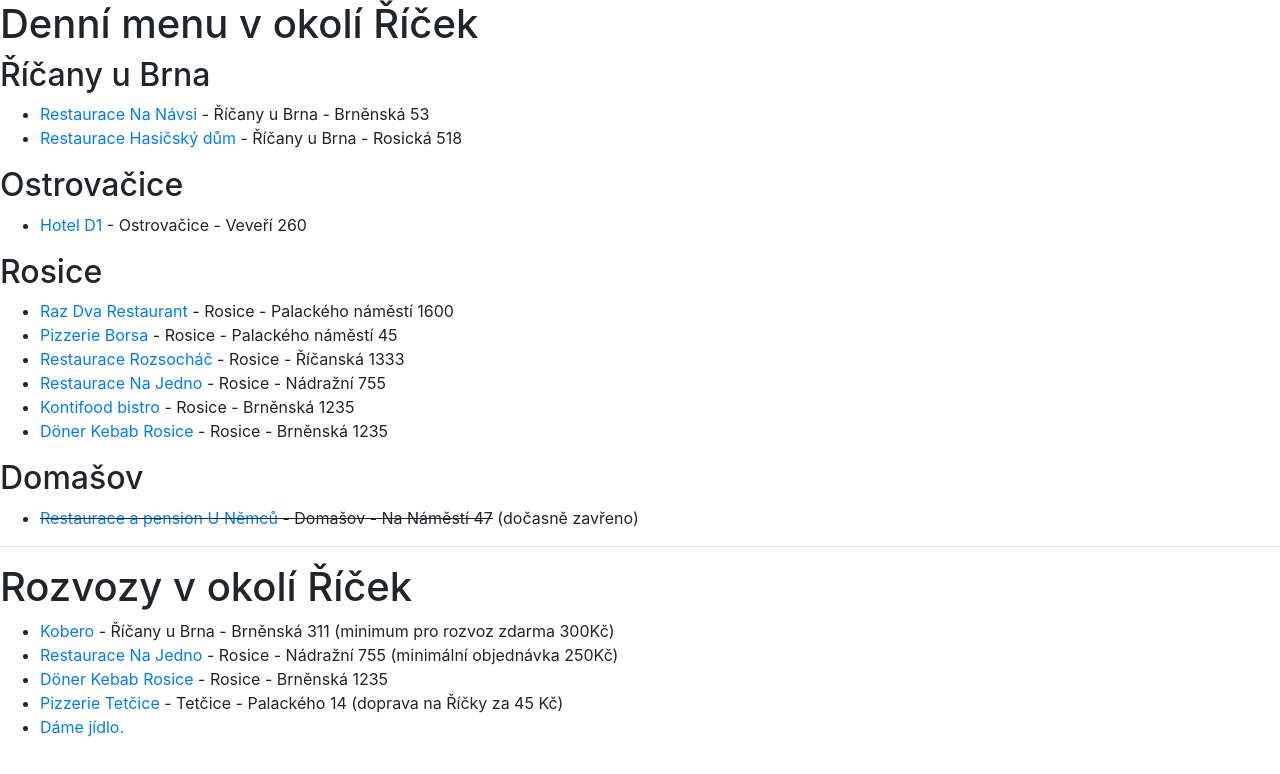
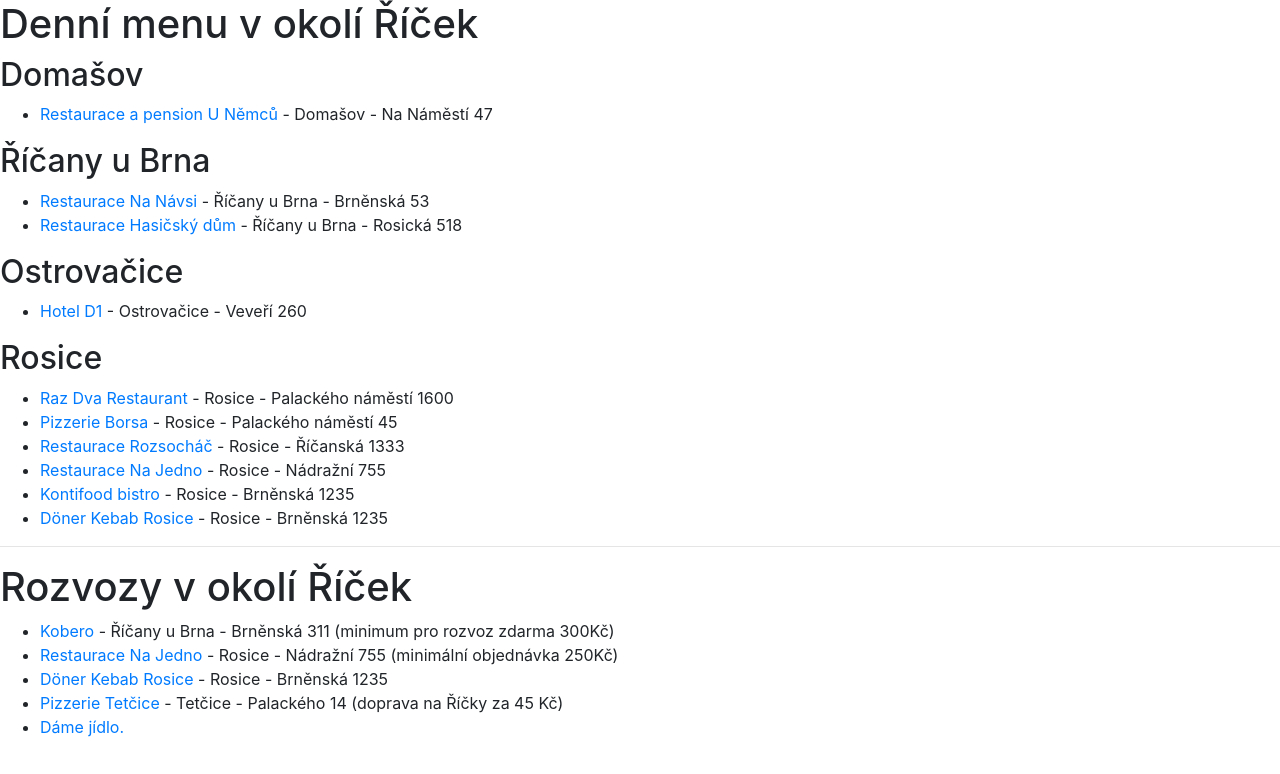
Before and after one commit to liry/liry.github.io, a plain HTML site: page menicka-ricky.html in a window 1280 px wide. Drawn offline with nearby package versions, Linux system fonts and the light colour scheme.

Commit message:
U Nemcu opened again

```diff
--- a/menicka-ricky.html
+++ b/menicka-ricky.html
@@ -7,6 +7,10 @@
 	</head>
 	<body>
 		<h1>Denní menu v okolí Říček</h1>
+		<h2>Domašov</h2>
+		<ul>
+			<li><a href="http://www.penzionunemcu.cz/denni-menu/">Restaurace a pension U Němců</a> - Domašov - Na Náměstí 47</li>
+		</ul>
 		<h2>Říčany u Brna</h2>
 		<ul>
 			<li><a href="https://www.restaurantnanavsi.cz/#denni-menu">Restaurace Na Návsi</a> - Říčany u Brna - Brněnská 53</li>
@@ -25,10 +29,6 @@
 			<li><a href="https://www.facebook.com/kontifood/menu">Kontifood bistro</a> - Rosice - Brněnská 1235</li>
 			<li><a href="https://www.facebook.com/donerkebabrosice/menu">Döner Kebab Rosice</a> - Rosice - Brněnská 1235</li>
 		</ul>
-		<h2>Domašov</h2>
-		<ul>
-			<li><s><a href="http://www.penzionunemcu.cz/denni-menu/">Restaurace a pension U Němců</a> - Domašov - Na Náměstí 47</s> (dočasně zavřeno)</li>
-		</ul>
 		<hr/>
 		<h1>Rozvozy v okolí Říček</h1>
 		<ul>
```
